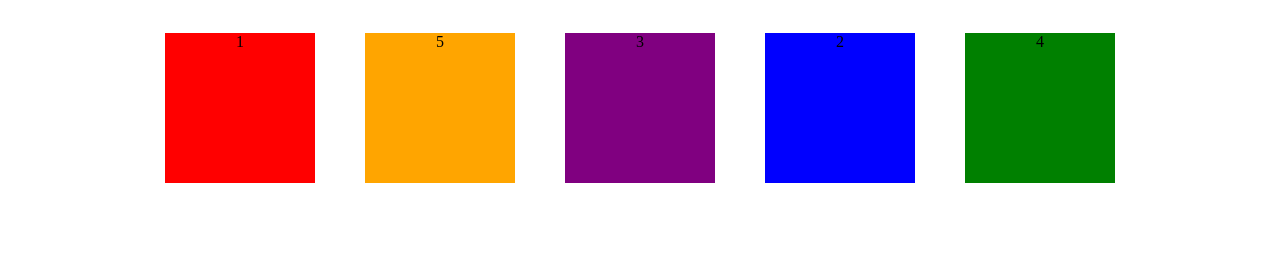
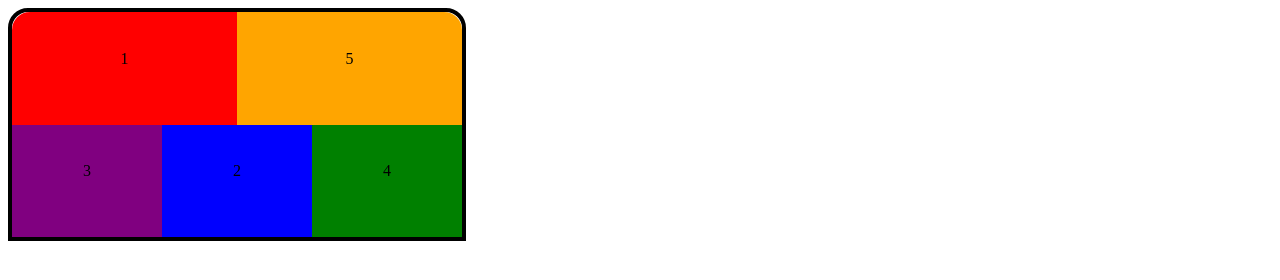
Before and after one commit to taraskunuts/dz-15, a plain HTML site: page index.html in a window 1280 px wide. Drawn offline with Linux system fonts and the light colour scheme.

Commit message:
homeworkeingoean

```diff
--- a/style.css
+++ b/style.css
@@ -1,58 +1,61 @@
 .holder {
     display: flex;
     justify-content: center;
-    align-items: center;
-    max-width: 100%;
-    width: 100%;
+    width: 450px;
+    flex-wrap: wrap;
+    border: black solid 4px;
+    border-top-left-radius: 20px;
+    border-top-right-radius: 20px;
   }
 
   .item:nth-child(1) {
     background-color: red;
-    margin: 25px;
-    flex-shrink: 0;
-    width: 150px;
-    height: 150px;
+    width: 225px;
+    height: 75px;
     text-align: center;
     order: 1;
+    flex-shrink: 0;
+    border-top-left-radius: 18px;
+    padding-top: 37.5px;
   }
 
   .item:nth-child(2) {
     background-color: blue;
-    margin: 25px;
-    flex-shrink: 0;
     width: 150px;
-    height: 150px;
+    height: 75px;
     text-align: center;
     order: 4;
+    flex-shrink: 1;
+    padding-top: 37.5px;
   }
 
   .item:nth-child(3) {
     background-color: purple;
-    margin: 25px;
-    flex-shrink: 1;
     width: 150px;
-    height: 150px;
+    height: 75px;
     text-align: center;
     order: 3;
+    flex-shrink: 1;
+    padding-top: 37.5px;
   }
-
 
   .item:nth-child(4) {
     background-color: green;
+    width: 150px;
+    height: 75px ;
+    text-align: center;
+    order: 5;
     flex-shrink: 1;
-    width: 150px;
-    height: 150px;
-    text-align: center;
-    margin: 25px;
-    order: 5;
+    padding-top: 37.5px;
   }
 
   .item:nth-child(5) {
     background-color: orange;
-    flex-shrink: 1;
-    width: 150px;
-    height: 150px;
+    flex-shrink: 0;
+    width: 225px;
+    height: 75px;
     text-align: center;
-    margin: 25px;
     order: 2;
+    padding-top: 37.5px;
+    border-top-right-radius: 18px;
   }
```
Lines whose indentation alone changed are shown as unchanged.
